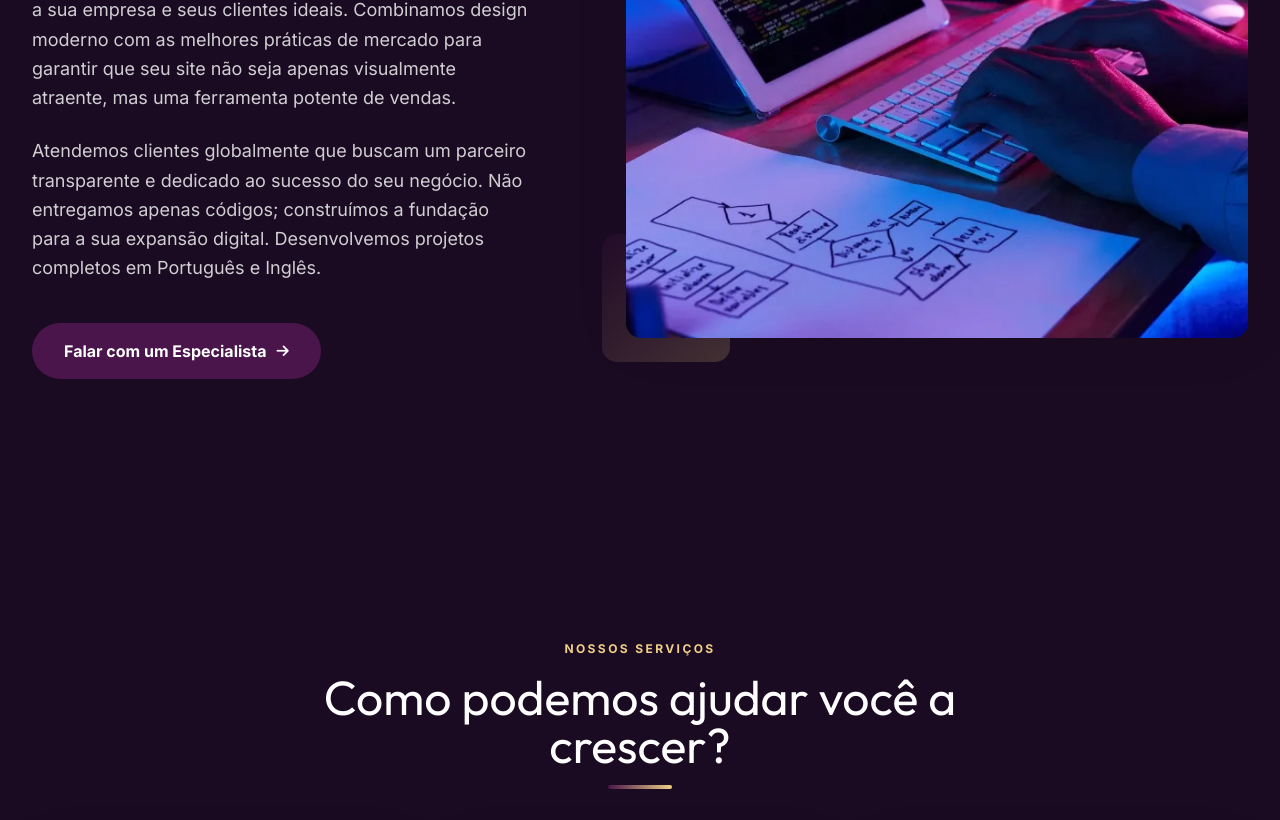
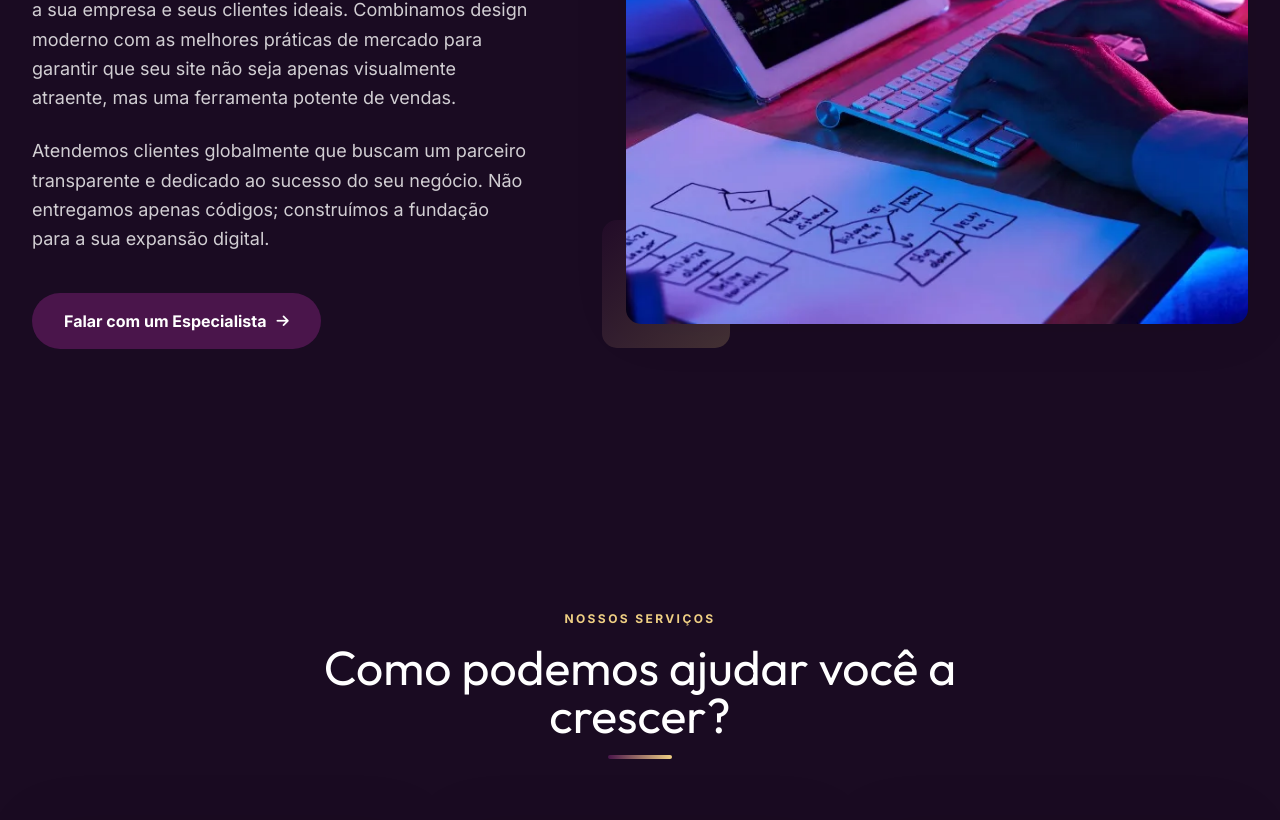
Before and after one commit to aeastudiocreation-cloud/site-aeastudio, a website: page index.html in a window 1280 px wide. Shown: the part 1500-2320 px from the top of the page. Drawn offline with nearby package versions, Linux system fonts and the light colour scheme; animation ran at ten frames a second; a script that the page names is missing.

Commit message:
Remove mention of Portuguese and English languages

```diff
--- a/index.html
+++ b/index.html
@@ -544,7 +544,7 @@ html.lenis, html.lenis body {
                         <p class="text-white/80 text-lg leading-relaxed mb-10">
                             Atendemos clientes globalmente que buscam um parceiro transparente e dedicado ao sucesso do
                             seu negócio. Não entregamos apenas códigos; construímos a fundação para a sua expansão
-                            digital. Desenvolvemos projetos completos em Português e Inglês.
+                            digital.
                         </p>
                         <a href="https://wa.me/5531953492294" target="_blank"
                             class="inline-flex items-center gap-2.5 bg-brand-purple text-white px-8 py-4 rounded-full text-base font-bold hover:bg-brand-purple-dark transition-all duration-300 hover:shadow-lg hover:-translate-y-0.5">
```
